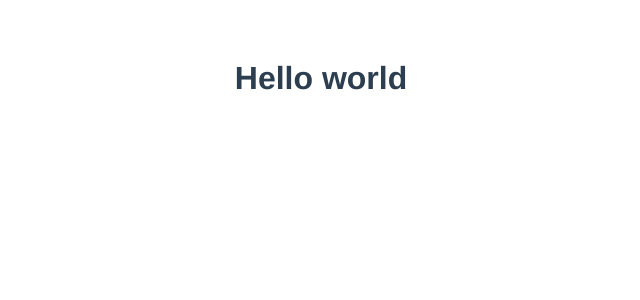
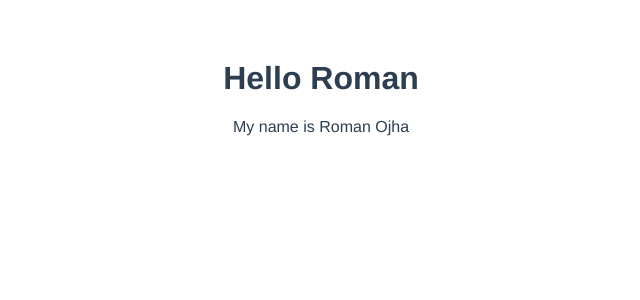
Before and after one commit to roman-ojha/vue, a Vue app in the folder Class/: page / in a window 1280 px wide. Shown: the top 300 px of the page, without its empty margins (319-959 px from the left). Built offline with nearby package versions, Linux system fonts and the light colour scheme.

Commit message:
Binding text in vue

```diff
--- a/Class/src/App.vue
+++ b/Class/src/App.vue
@@ -3,7 +3,7 @@
 </template>
 
 <script>
-import Application from "./Topic_Wise/04_Single_File_Components/App.vue";
+import Application from "./Topic_Wise/05_Binding_Text/App.vue";
 
 export default {
   name: "App",
--- /dev/null
+++ b/Class/src/Topic_Wise/05_Binding_Text/App.vue
@@ -0,0 +1,30 @@
+<template>
+  <!-- now here we will bind the data that is coming from the script to the 'template' bloc -->
+  <!-- to do that we use mustache syntax in vue-->
+  <!-- this method of binding text using the mustache syntax is called as text interpolation -->
+  <h1>{{ greet }} {{ name }}</h1>
+  <!-- there is also second way to bind text -->
+  <!-- that is using directive -->
+  <!-- a directive is a special html attribute -->
+  <!-- and in vue each directive have a 'v-' prefix -->
+  <!-- the directive for binding text 'v-text' -->
+  <div v-text="msg"></div>
+  <!-- v-text="<data_property>" -->
+  <!-- we don'have to use value inside the element because 'v-text' directive replaces the data property value as the inner text of the html element -->
+  <!-- Drawback of the 'v-text' directive is it replaces the entire text content of the html element with the data property value -->
+  <!-- NOTE: if you want to dynamically update the property value the recommended way is to use the mustache syntax as it evaluate slightly faster compare to the 'v-text' directive -->
+</template>
+
+<script>
+export default {
+  data() {
+    return {
+      greet: "Hello",
+      name: "Roman",
+      msg: "My name is Roman Ojha",
+    };
+  },
+};
+</script>
+
+<style></style>
```
Also changed, not shown: Class/src/Topic_Wise/05_Binding_Text/05_Binding_Text.txt (added).
